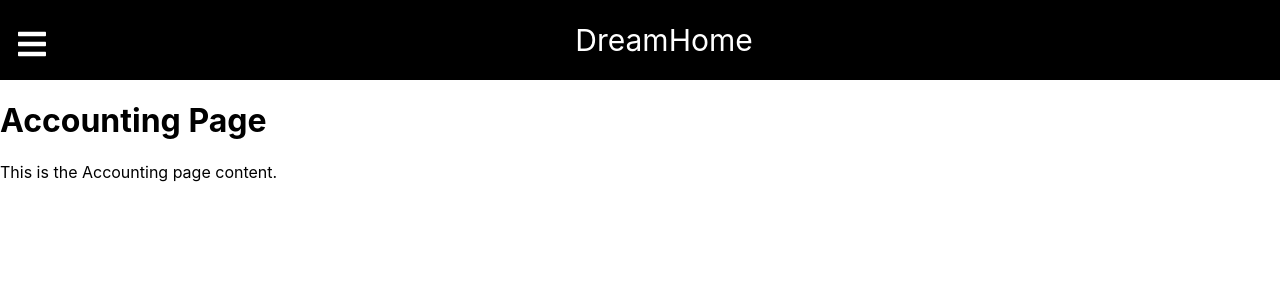
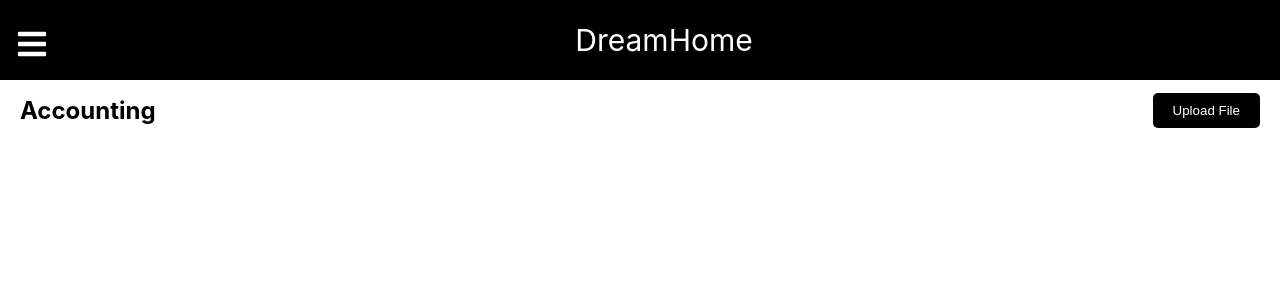
Before and after one commit to rikii02/InformationSystems, a React (Create React App) app in the folder frontend/: page /accounting in a window 1280 px wide. Shown: the top 300 px of the page. Built offline with nearby package versions, Linux system fonts and the light colour scheme.

Commit message:
accounting page

```diff
--- a/frontend/src/pages/AccountingPage.js
+++ b/frontend/src/pages/AccountingPage.js
@@ -1,11 +1,18 @@
-// OwnersPage.js
 import React from 'react';
+import '../styles/AccountingPage.css'
+function AccountingPage() {
 
-function AccountingPage() {
+    const handleUploadButtonClick = () => {
+        // Aquí puedes implementar la lógica para abrir la ventana emergente o modal para cargar un archivo
+        // Por ejemplo, puedes mostrar un modal usando un estado para controlar su visibilidad
+    };
+
     return (
         <div className="accounting">
-            <h1>Accounting Page</h1>
-            <p>This is the Accounting page content.</p>
+            <div className='accounting-header'>
+                <h1 className='accounting-title'>Accounting</h1>
+                <button className="upload-button" onClick={handleUploadButtonClick}>Upload File</button>
+            </div>
         </div>
     );
 }
--- /dev/null
+++ b/frontend/src/styles/AccountingPage.css
@@ -0,0 +1,27 @@
+.accounting-header {
+    display: flex;
+    justify-content: space-between;
+    align-items: center;
+    margin-bottom: 20px;
+    margin-left: 20px;
+    margin-right: 20px;
+}
+
+.accounting-title {
+    font-size: 24px;
+    margin-right: auto;
+}
+
+.upload-button {
+    padding: 10px 20px;
+    background-color: black;
+    color: white;
+    border: none;
+    border-radius: 5px;
+    cursor: pointer;
+    transition: background-color 0.3s;
+}
+
+.upload-button:hover {
+    background-color: grey;
+}
```
